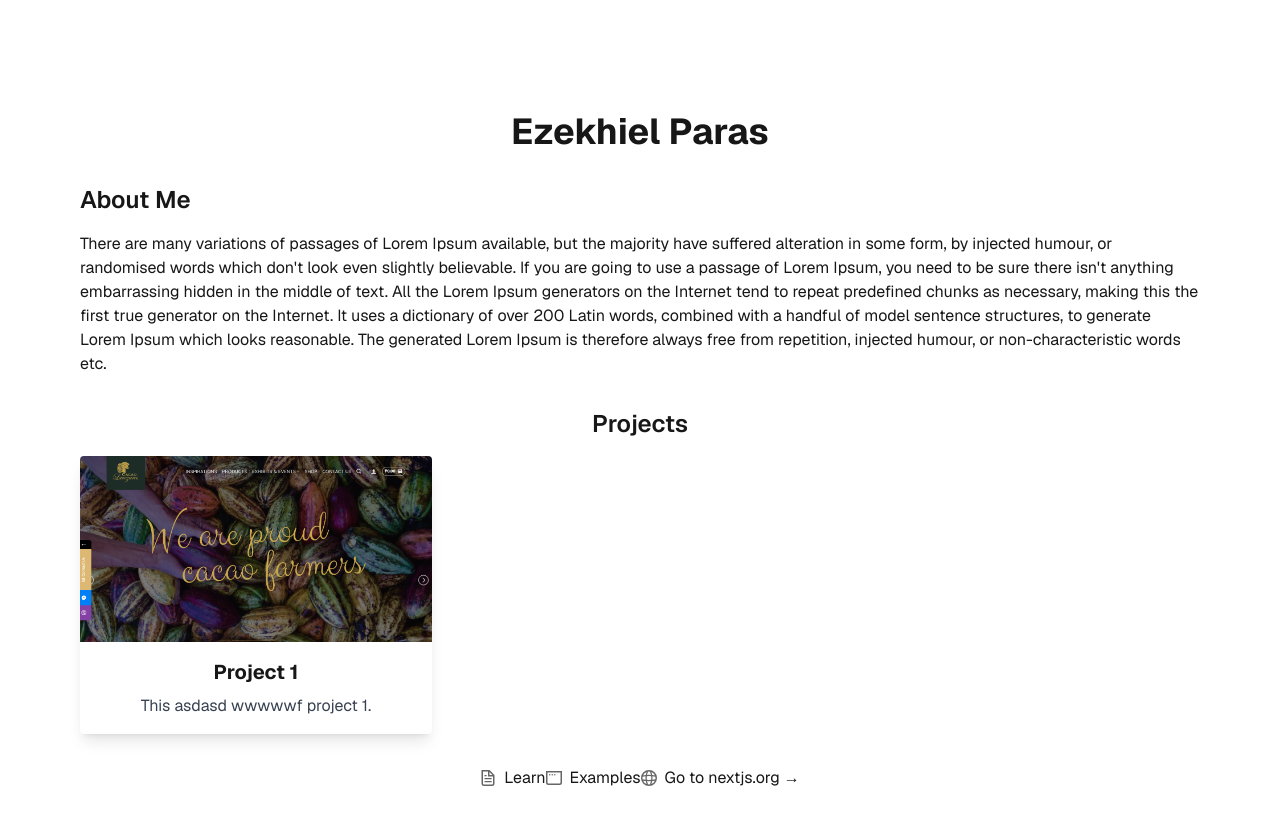
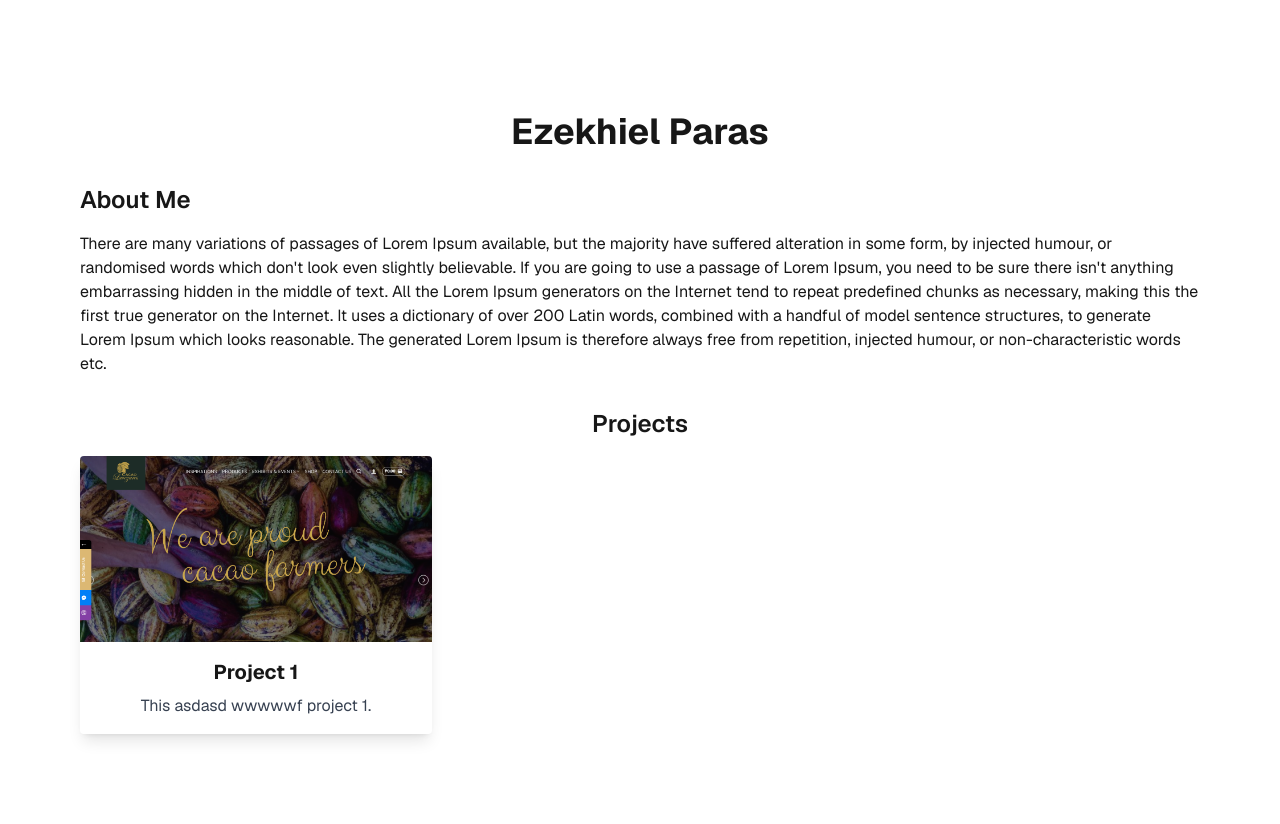
Before and after one commit to Ez3ro/Portfolio_app, a Next.js app: page / in a window 1280 px wide. Shown: the top 824 px of the page. Built offline with nearby package versions, Linux system fonts and the light colour scheme.

Commit message:
footer removed

```diff
--- a/app/pages/index.tsx
+++ b/app/pages/index.tsx
@@ -26,51 +26,6 @@
         </section>
       </main>
       <footer className="flex justify-center py-8">
-        <a
-          className="flex items-center gap-2 hover:underline hover:underline-offset-4"
-          href="https://nextjs.org/learn?utm_source=create-next-app&utm_medium=appdir-template-tw&utm_campaign=create-next-app"
-          target="_blank"
-          rel="noopener noreferrer"
-        >
-          <Image
-            aria-hidden
-            src="/file.svg"
-            alt="File icon"
-            width={16}
-            height={16}
-          />
-          Learn
-        </a>
-        <a
-          className="flex items-center gap-2 hover:underline hover:underline-offset-4"
-          href="https://vercel.com/templates?framework=next.js&utm_source=create-next-app&utm_medium=appdir-template-tw&utm_campaign=create-next-app"
-          target="_blank"
-          rel="noopener noreferrer"
-        >
-          <Image
-            aria-hidden
-            src="/window.svg"
-            alt="Window icon"
-            width={16}
-            height={16}
-          />
-          Examples
-        </a>
-        <a
-          className="flex items-center gap-2 hover:underline hover:underline-offset-4"
-          href="https://nextjs.org?utm_source=create-next-app&utm_medium=appdir-template-tw&utm_campaign=create-next-app"
-          target="_blank"
-          rel="noopener noreferrer"
-        >
-          <Image
-            aria-hidden
-            src="/globe.svg"
-            alt="Globe icon"
-            width={16}
-            height={16}
-          />
-          Go to nextjs.org →
-        </a>
       </footer>
     </div>
   );
```
